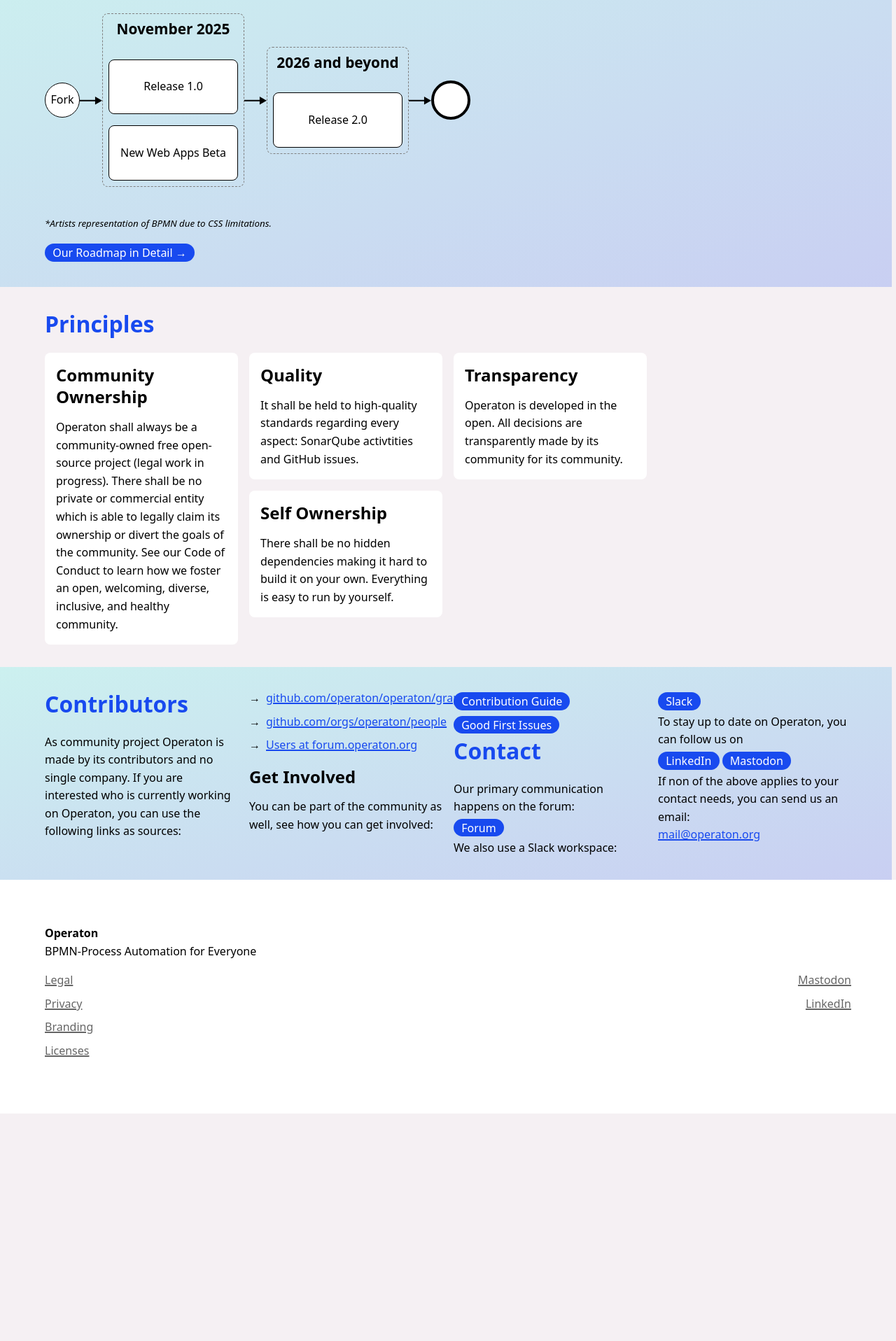
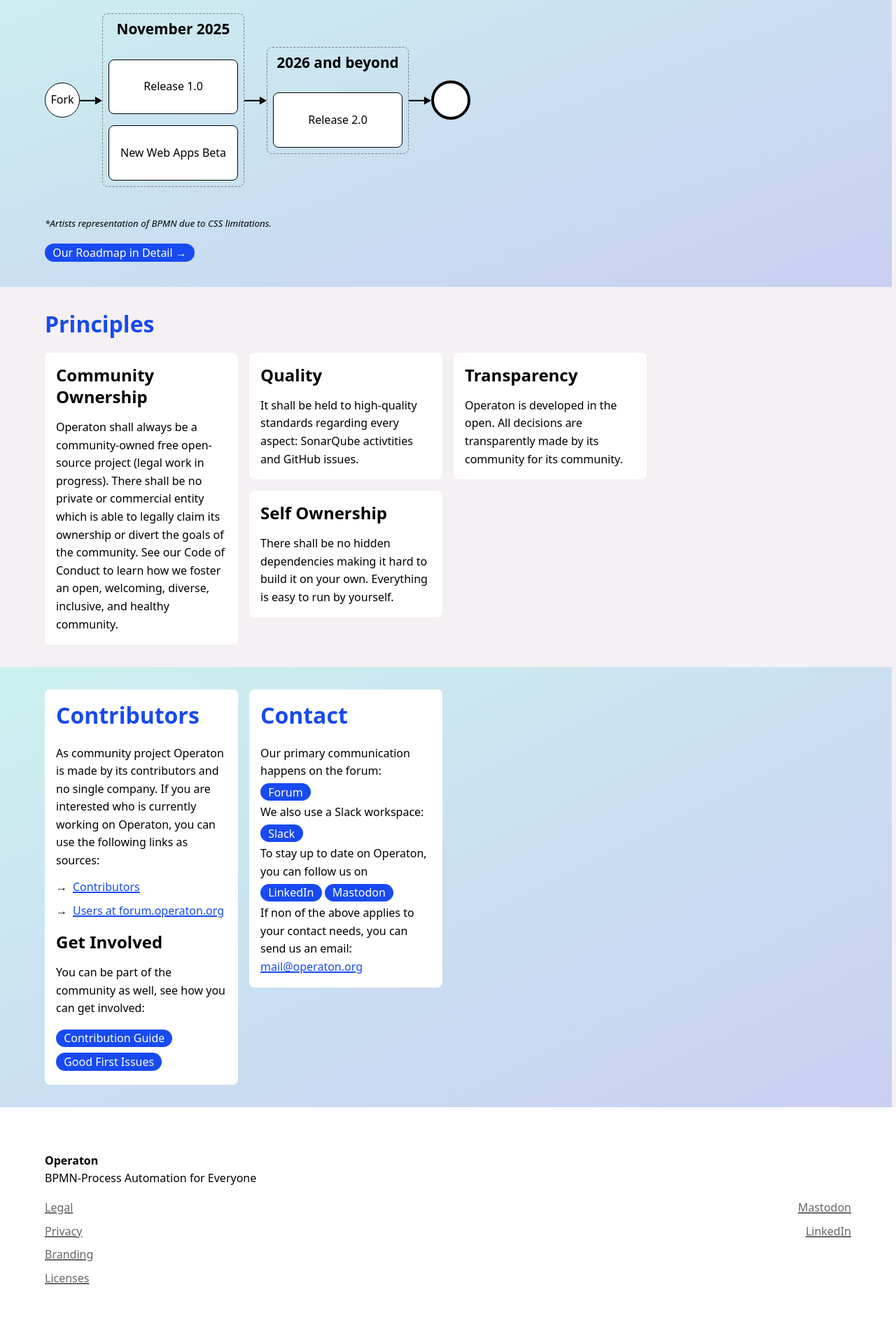
Before and after one commit to operaton/operaton.org, a Jekyll site: the page built from index.html, in a window 1280 px wide. Shown: the part 1251-3167 px from the top of the page at 70% size. Built offline with Jekyll 4.4.1, drawn with Linux system fonts in a browser that asks for light colours; before the commit the page ends 2842 px from its top, so only the background shows below that.

Commit message:
fix overflow issue in contact section for chromium

```diff
--- a/assets/css/main.css
+++ b/assets/css/main.css
@@ -213,6 +213,7 @@
     column-gap: var(--space-m);
     column-fill: balance;
   }
+  .card-list > div:not(:first-child),
   .card-list > li:not(:first-child) {
     margin-top: var(--space-m);
   }
@@ -226,6 +227,7 @@
   .card {
     max-width: 30ch;
   }
+  .card-list > div,
   .card-list > li,
   .card {
     background: var(--color-bg);
--- a/index.html
+++ b/index.html
@@ -175,12 +175,7 @@
       <ul>
         <li>
           <a href="https://github.com/operaton/operaton/graphs/contributors">
-            github.com/operaton/operaton/graphs/contributors
-          </a>
-        </li>
-        <li>
-          <a href="https://github.com/orgs/operaton/people">
-            github.com/orgs/operaton/people
+            Contributors
           </a>
         </li>
         <li>
```
